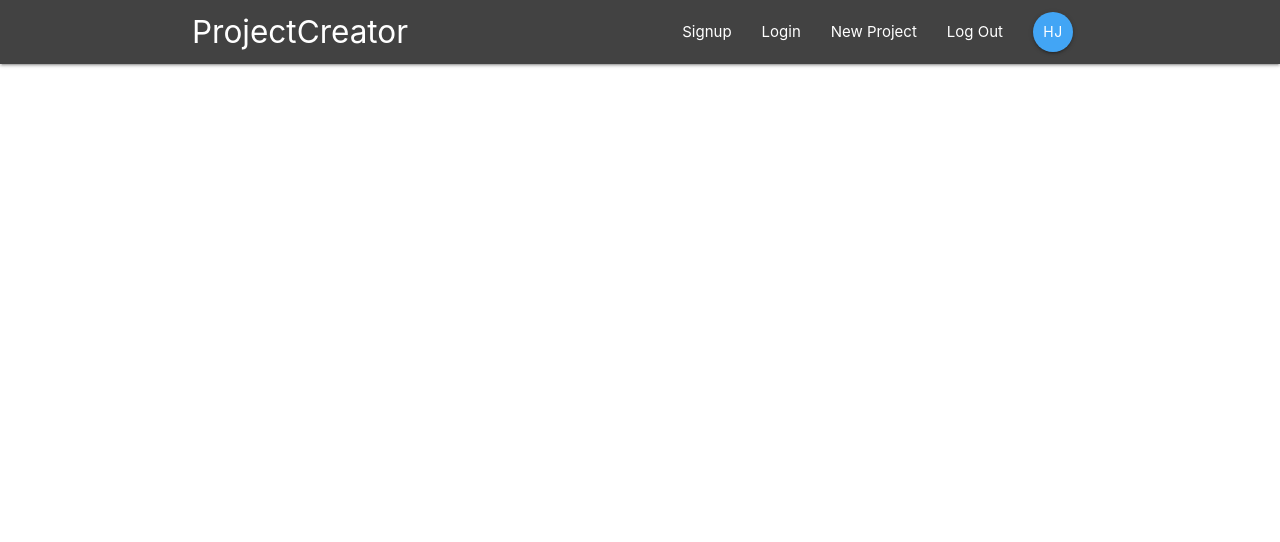
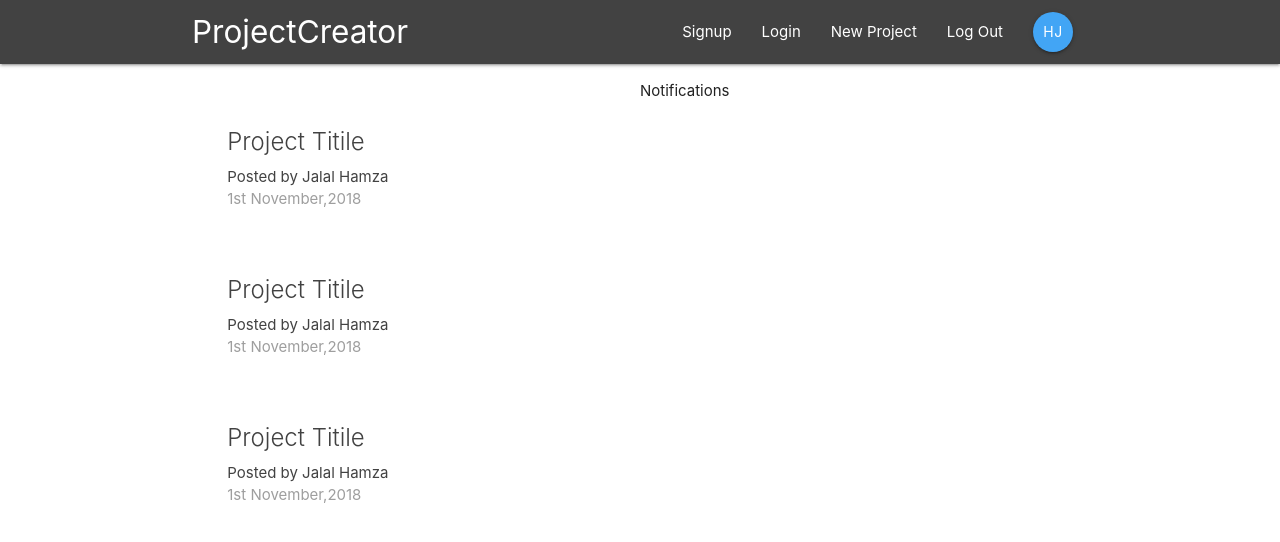
Before and after one commit to hamzajalal/ProjectApp, a React (Create React App) app: page / in a window 1280 px wide. Shown: the top 542 px of the page. Built offline with nearby package versions, Linux system fonts and the light colour scheme.

Commit message:
structure of dashboard in project

```diff
--- a/src/App.js
+++ b/src/App.js
@@ -1,7 +1,8 @@
 import React, { Component } from 'react';
-import { BrowserRouter } from 'react-router-dom';
+import { BrowserRouter, Switch, Route } from 'react-router-dom';
 
 import Navbar from './components/layoutComponents/Navbar';
+import Dashboard from './components/dashboardComponents/Dashboard';
 
 class App extends Component {
   render() {
@@ -9,6 +10,9 @@
       <BrowserRouter>
         <div className="App">
           <Navbar />
+          <Switch>
+              <Route path='/' component={Dashboard} />
+          </Switch>
         </div>
       </BrowserRouter>
     );
--- a/src/components/dashboardComponents/Dashboard.js
+++ b/src/components/dashboardComponents/Dashboard.js
@@ -0,0 +1,21 @@
+import React, { Component } from 'react';
+import Notifications from './Notifications';
+import ProjectList from '../projectsComponents/ProjectList';
+
+class Dashboard extends Component {
+    render () {
+        return (
+            <div className="dashboard container">
+                <div className="row">
+                    <div className="col s12 m6">
+                        <ProjectList />
+                    </div>
+                    <div className="col s12 m5 offset-1"></div>
+                        <Notifications />
+                </div>
+            </div>
+        )
+    }
+}
+
+export default Dashboard;
--- a/src/components/dashboardComponents/Notifications.js
+++ b/src/components/dashboardComponents/Notifications.js
@@ -0,0 +1,11 @@
+import React from 'react';
+
+const Notifications = () => {
+    return (
+        <div>
+            <p>Notifications</p>
+        </div>
+    )
+}
+
+export default Notifications;
--- a/src/components/projectsComponents/ProjectList.js
+++ b/src/components/projectsComponents/ProjectList.js
@@ -0,0 +1,36 @@
+import React from 'react';
+
+const ProjectList = () => {
+    return (
+        <div className="project-list section">
+
+            <div className="card z-depth-0 project-summary">
+                <div className="card-content grey-text text-darken-3">
+                    <span className="card-title">Project Titile</span>
+                    <p>Posted by Jalal Hamza</p>
+                    <p className="grey-text">1st November,2018</p>
+                </div>
+            </div>
+
+            <div className="card z-depth-0 project-summary">
+                <div className="card-content grey-text text-darken-3">
+                    <span className="card-title">Project Titile</span>
+                    <p>Posted by Jalal Hamza</p>
+                    <p className="grey-text">1st November,2018</p>
+                </div>
+            </div>
+
+            <div className="card z-depth-0 project-summary">
+                <div className="card-content grey-text text-darken-3">
+                    <span className="card-title">Project Titile</span>
+                    <p>Posted by Jalal Hamza</p>
+                    <p className="grey-text">1st November,2018</p>
+                </div>
+            </div>
+
+
+        </div>
+    )
+}
+
+export default ProjectList;
```
